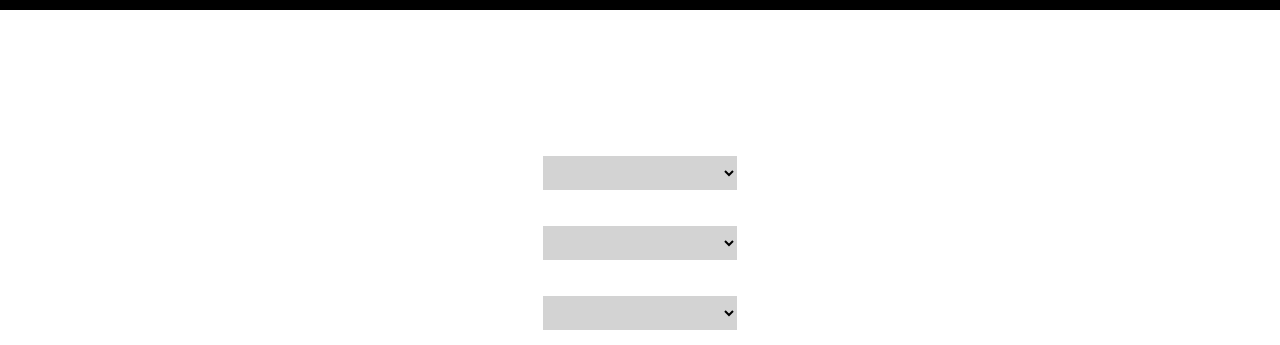
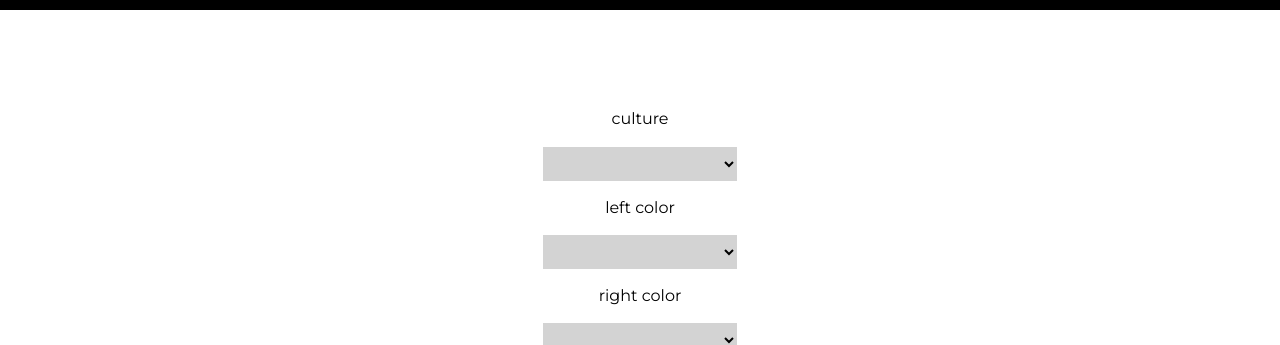
Before and after one commit to cruzw/Culture-Colors, a website: page index.html in a window 1280 px wide. Shown: the part 158-503 px from the top of the page. Drawn offline with nearby package versions, Linux system fonts and the light colour scheme.

Commit message:
added labels to select elements
for screen readers and whatnot

```diff
--- a/index.html
+++ b/index.html
@@ -42,8 +42,11 @@
         <a><i id="back" class="fa fa-arrow-left fa-2x" aria-hidden="true"></i></a>
         <a><i id="forward" class="fa fa-arrow-right fa-2x" aria-hidden="true"></i></a>
       </div> -->
+      <label for="culture">culture</label>
       <select id="culture" onchange="cultureSelectHandler(event)"></select>
+      <label for="first_value">left color</label>
       <select id="first_value" onchange="valueSelectHandler(event)"></select>
+      <label for="second_value">right color</label>
       <select id="second_value" onchange="valueSelectHandler(event)"></select>
       <div style="display:flex">
         <a><i id="shuffle" class="fa fa-random fa-2x" aria-hidden="true"></i></a>
```
